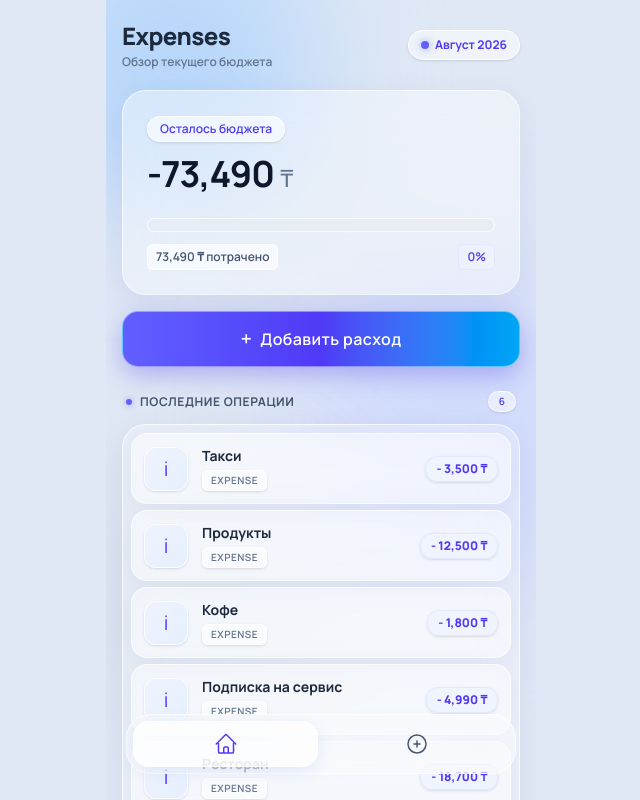
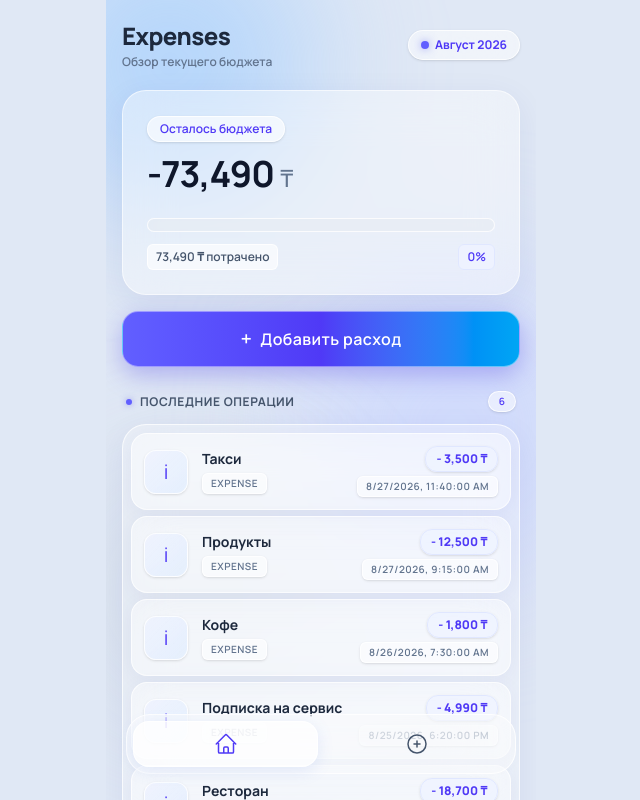
Before and after one commit to azikulovv/expense, a Nuxt app: page / in a window 1280 px wide. Shown: the whole page, without its empty margins (319-959 px from the left). Built offline with nearby package versions, Linux system fonts and the light colour scheme.

Commit message:
feat: обновить компонент ExpenseItem для использования типа Expense и улучшить отображение информации о расходах

```diff
--- a/app/entity/expense/ui/ExpenseItem.vue
+++ b/app/entity/expense/ui/ExpenseItem.vue
@@ -1,10 +1,8 @@
 <script setup lang="ts">
+import type { Expense } from "~/entity/expense/model/types";
+
 defineProps<{
-  expense: {
-    type: string;
-    title: string;
-    amount: number;
-  };
+  expense: Expense;
 }>();
 </script>
 
@@ -30,11 +28,19 @@ defineProps<{
       </span>
     </div>
 
-    <span
-      class="rounded-xl border border-indigo-100 bg-indigo-50/80 px-2.5 py-1 text-xs font-extrabold text-indigo-600 backdrop-blur-md shadow-sm"
-    >
-      {{ expense.type === "income" ? "+" : "-" }}
-      {{ expense.amount.toLocaleString() }} ₸
-    </span>
+    <div class="flex flex-col gap-y-1 items-end">
+      <p
+        class="rounded-xl border border-indigo-100 bg-indigo-50/80 px-2.5 py-1 text-xs font-extrabold text-indigo-600 backdrop-blur-md shadow-sm"
+      >
+        {{ expense.type === "income" ? "+" : "-" }}
+        {{ expense.amount.toLocaleString() }} ₸
+      </p>
+
+      <span
+        class="inline-block rounded-md border border-white/80 bg-white/50 px-2 py-0.5 text-[10px] font-semibold uppercase tracking-wider text-slate-500 shadow-sm"
+      >
+        {{ new Date(expense.createdAt).toLocaleString() }}
+      </span>
+    </div>
   </button>
 </template>
```
